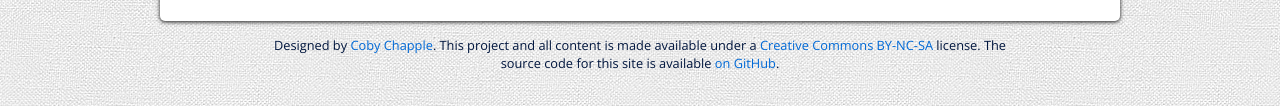
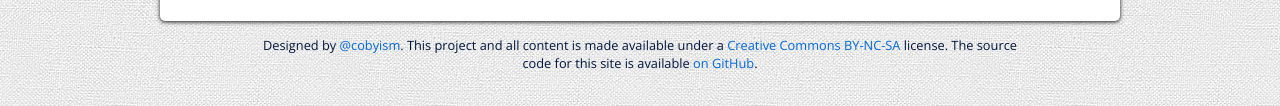
Before and after one commit to dianakimball/mentoring-is, a plain HTML site: page index.html in a window 1280 px wide. Shown: the part 2642-2748 px from the top of the page. Drawn offline with nearby package versions, Linux system fonts and the light colour scheme.

Commit message:
update footer URLs

```diff
--- a/index.html
+++ b/index.html
@@ -174,7 +174,7 @@
 </div> <!--! end of .page -->
 <div class="footer section">
 	<div class="content">
-		<p>Designed by <a href="http://cobychapple.com/hireme">Coby Chapple</a>. This project and all content is made available under a <a href="http://creativecommons.org/licenses/by-nc-sa/2.0/">Creative Commons BY-NC-SA</a> license. The source code for this site is available <a href="https://github.com/cobychapple/mentoring-is">on GitHub</a>.</p>
+		<p>Designed by <a href="http://cobyism.com">@cobyism</a>. This project and all content is made available under a <a href="http://creativecommons.org/licenses/by-nc-sa/2.0/">Creative Commons BY-NC-SA</a> license. The source code for this site is available <a href="https://github.com/dianakimball/mentoring-is">on GitHub</a>.</p>
 	</div>
 </div>
 
```
